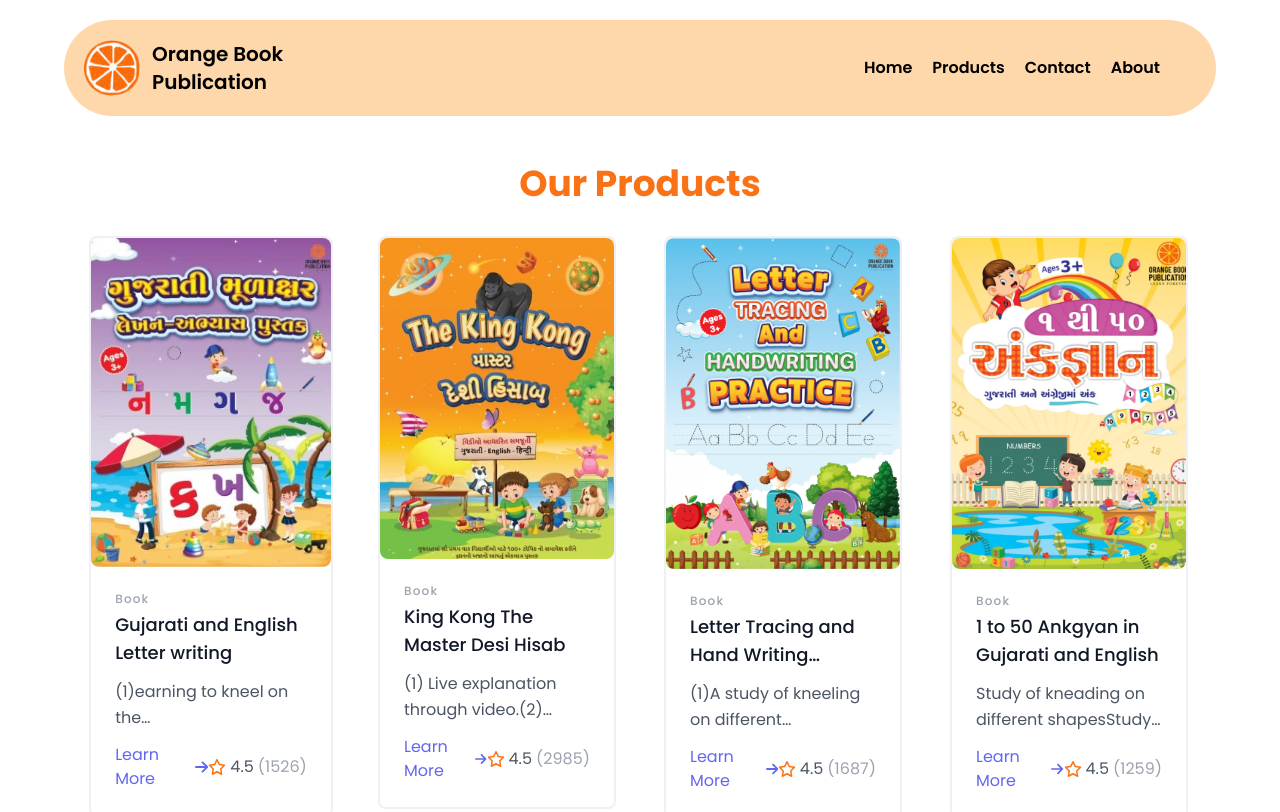
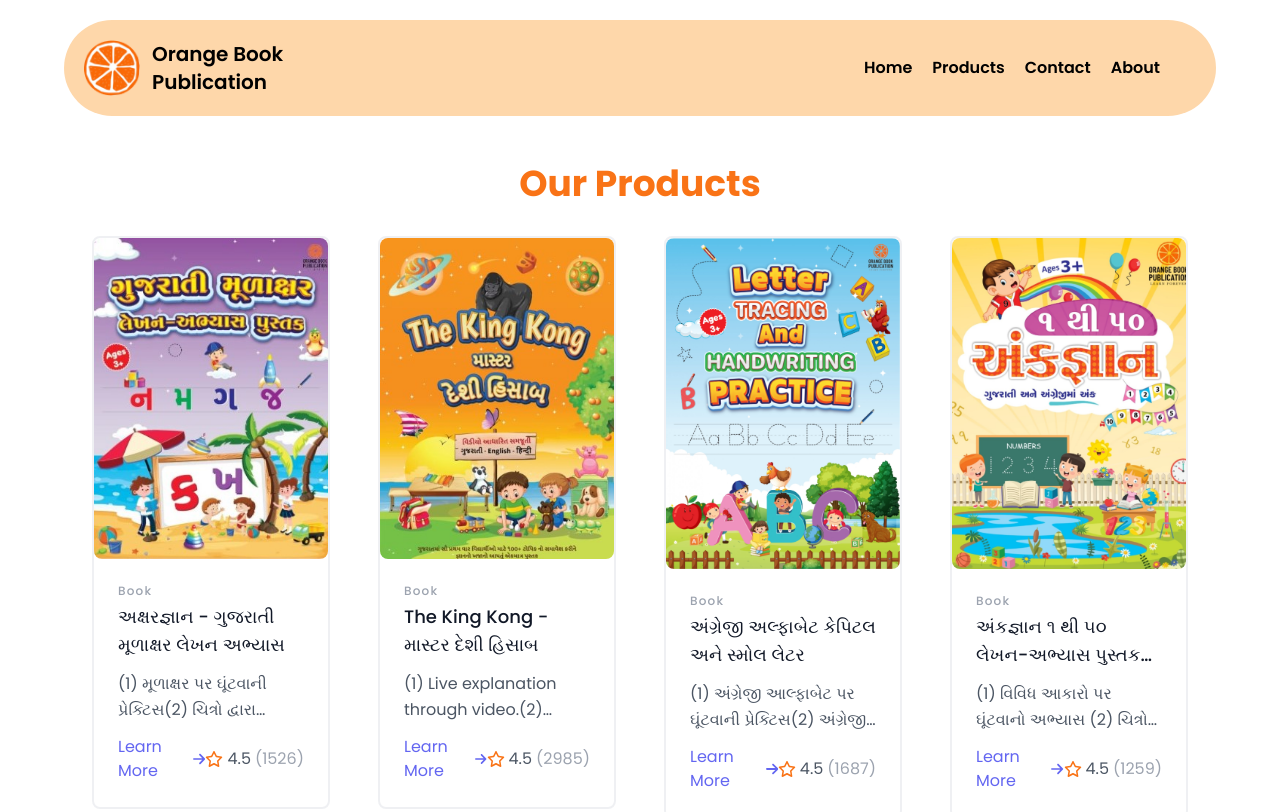
Before and after one commit to divyang1507/orangebooks, a Next.js app: page /products in a window 1280 px wide. Shown: the top 812 px of the page. Built offline with nearby package versions, Linux system fonts and the light colour scheme.

Commit message:
in gujarati

```diff
--- a/src/app/components/BookCard.jsx
+++ b/src/app/components/BookCard.jsx
@@ -21,7 +21,7 @@
         onHoverStart={(e) => {}}
         onHoverEnd={(e) => {}}
         key={id}
-        className="p-4 m-2 flex lg:min-w-[340x]"
+        className="p-4 m-2 flex h-full lg:min-w-[340x]"
       >
         <div className="h-full border-2 border-gray-200 border-opacity-60 flex flex-col rounded-lg">
           <div className="flex items-center justify-center rounded-lg relative">
--- a/src/app/components/ProductCard.jsx
+++ b/src/app/components/ProductCard.jsx
@@ -7,7 +7,7 @@
   const data = bookdata;
   return (
     <>
-      <section className="text-gray-600 body-font">
+      <section className="text-gray-600  body-font">
         <div className="container px-5 py-12 mx-auto w-[90%]">
           <div className="text-center text-orange-500 text-4xl font-bold mb-6">
             Our Products
--- a/src/app/data.js
+++ b/src/app/data.js
@@ -1,13 +1,19 @@
 export const bookdata = [
   {
     id: 2,
-    bookname: "Gujarati and English Letter writing",
+    bookname: "અક્ષરજ્ઞાન - ગુજરાતી મૂળાક્ષર લેખન અભ્યાસ",
     description: [
-      "(1)earning to kneel on the alphabet",
-      "(2)Recognition of alphabets through pictures",
-      "(3)Alphabet recognition through active practice",
-      "(4)Learned alphabet activity",
-      "(4)Explanation through video",
+      "(1) મૂળાક્ષર પર ઘૂંટવાની પ્રેક્ટિસ",
+      "(2) ચિત્રો દ્વારા મૂળાક્ષરની ઓળખ",
+      "(3) વિવિધ આકારો પર ઘૂંટવાનો અભ્યાસ ",
+      "(4) મૂળાક્ષરો ઓળખવાનો અભ્યાસ ",
+      "(5) દર ૫/૬ મૂળાક્ષરો પછી આગળ શીખેલા મૂળાક્ષરોનો અભ્યાસ",
+      "(6) છેલ્લે દરેક મૂળાક્ષરોની વિડિયો દ્વારા સમજૂતી તો ખરી જ.",
+      // "(1)earning to kneel on the alphabet",
+      // "(2)Recognition of alphabets through pictures",
+      // "(3)Alphabet recognition through active practice",
+      // "(4)Learned alphabet activity",
+      // "(4)Explanation through video",
     ],
     rating: 4.5,
     review: 1526,
@@ -22,7 +28,8 @@
   },
   {
     id: 1,
-    bookname: "King Kong The Master Desi Hisab",
+    bookname: "The King Kong - માસ્ટર દેશી હિસાબ",
+    // bookname: "કિંગ કૉંગ ધ માસ્ટર દેશી હિસાબ King Kong The Master Desi Hisab",
     description: [
       "(1) Live explanation through video.",
       "(2) Inclusion of more than 100 points.",
@@ -43,14 +50,24 @@
   },
   {
     id: 3,
-    bookname: "Letter Tracing and Hand Writing Practice",
+    bookname: " અંગ્રેજી અલ્ફાબેટ કેપિટલ અને સ્મોલ લેટર",
+    // bookname: " અક્ષરજ્ઞાન - Letter Tracing and Hand Writing Practice",
     description: [
-      "(1)A study of kneeling on different shape",
-      "(2)Identifying English alphabets through pictures",
-      "(3)Study of kneeling on ABCD",
-      "(4)Practice the learned alphabet",
-      "(5)Learning the alphabet through active learning",
-      "(6) Understand Letter Tracing through the Video",
+      '(1) અંગ્રેજી આલ્ફાબેટ પર ઘૂંટવાની પ્રેક્ટિસ',
+      '(2) અંગ્રેજી આલ્ફાબેટ ઓળખવાનો અભ્યાસ ',
+      '(3) વિવિધ આકારો પર ઘૂંટવાનો અભ્યાસ ',
+      '(4) ચિત્રો દ્વારા અંગ્રેજી આલ્ફાબેટની ઓળખ',
+      '(5) દર ૫/૬ આલ્ફાબેટ પછી આગળ શીખેલા આલ્ફાબેટનો અભ્યાસ',
+      '(6) છેલ્લે દરેક abcd નો વિડિયો દ્વારા સમજૂતી તો ખરી જ.',
+
+
+
+      // "(1)A study of kneeling on different shape",
+      // "(2)Identifying English alphabets through pictures",
+      // "(3)Study of kneeling on ABCD",
+      // "(4)Practice the learned alphabet",
+      // "(5)Learning the alphabet through active learning",
+      // "(6) Understand Letter Tracing through the Video",
     ],
     rating: 4.5,
     review: 1687,
@@ -65,13 +82,20 @@
   },
   {
     id: 4,
-    bookname: "1 to 50 Ankgyan in Gujarati and English",
+    bookname: "અંકજ્ઞાન ૧ થી ૫૦ લેખન-અભ્યાસ પુસ્તક (ગુજરાતી- અંગ્રેજી)",
     description: [
-      "Study of kneading on different shapes",
-      "Study of Gujarati-English numerals",
-      "Counting digits through pictures",
-      "Active study for self-study",
-      "Explanation of numbers through video",
+      "(1) વિવિધ આકારો પર ઘૂંટવાનો અભ્યાસ ",
+      "(2) ચિત્રો દ્વારા અંકોની ગણતરી ",
+      "(3) અંકો પર ઘૂંટવાનો અભ્યાસ",
+      "(4) અંકોને ઓળખવાનો અભ્યાસ ",
+      "(5) દર દસ અંક પછી આગળ શીખેલા અંકોનો અભ્યાસ",
+      "(6) છેલ્લે દરેક અંકોની વિડિયો દ્વારા સમજૂતી તો ખરી જ..",
+
+      // "Study of kneading on different shapes",
+      // "Study of Gujarati-English numerals",
+      // "Counting digits through pictures",
+      // "Active study for self-study",
+      // "Explanation of numbers through video",
     ],
     rating: 4.5,
     review: 1259,
```
